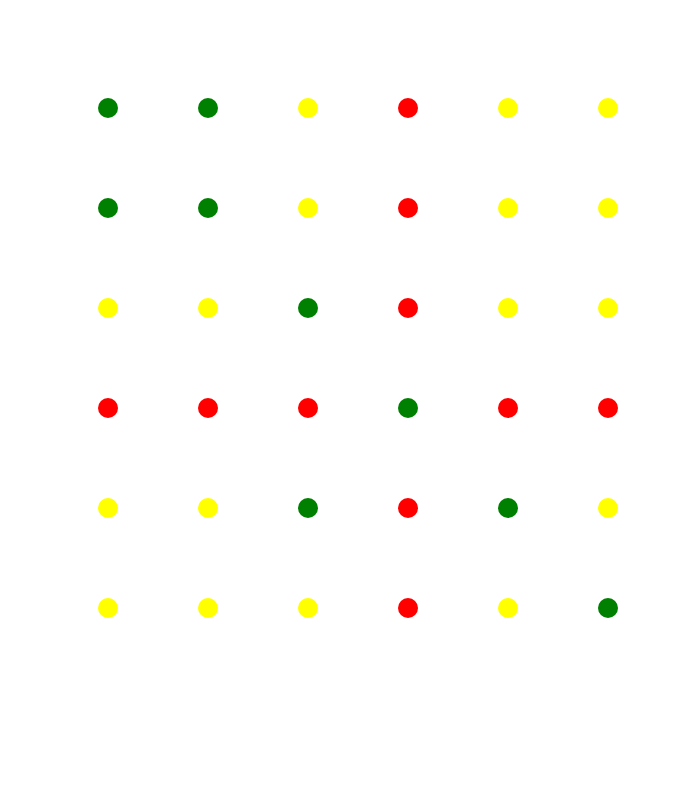
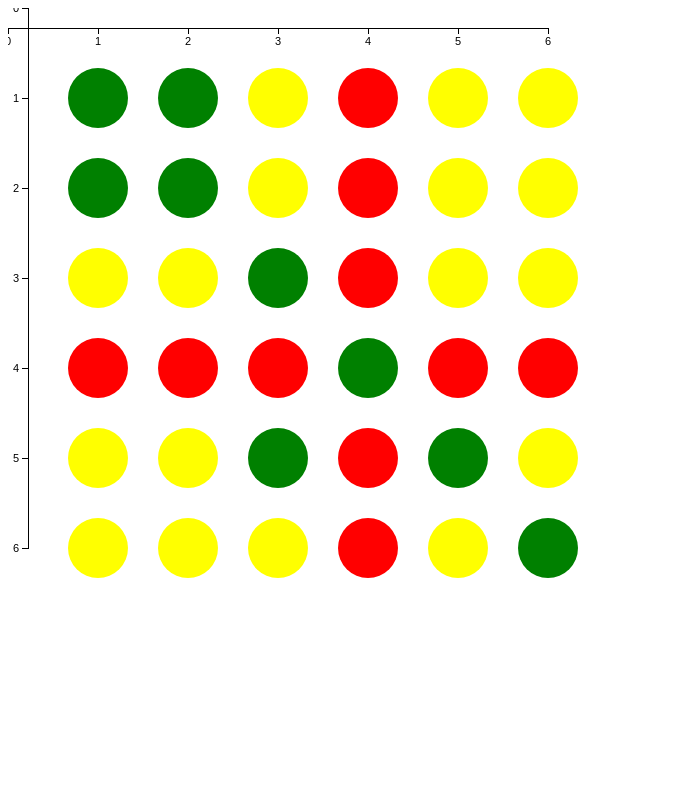
Before and after one commit to culiu/dcnw_web, a PHP site: page / in a window 1280 px wide. Shown: the top 807 px of the page, without its empty margins (0-673 px from the left). After the commit the page ends 578 px from the top, so only its background shows below. Run offline with PHP 8.4, Linux system fonts and the light colour scheme.

Commit message:
add axis, scale, and css

```diff
--- /dev/null
+++ b/dcnw.css
@@ -0,0 +1,11 @@
+.axis path,
+.axis line {
+  fill: none;
+  stroke: black;
+  shape-rendering: crispEdges;
+}
+
+.axis text {
+  font-family: sans-serif;
+  font-size: 11px;
+}
--- a/index.php
+++ b/index.php
@@ -4,6 +4,7 @@
         <meta charset="utf-8">
         <title> DCNW profiling </title>
         <script type="text/javascript" src="d3/d3.min.js"></script>
+        <link rel="stylesheet" type="text/css" href="dcnw.css">
     </head>
 
     <body>
@@ -49,10 +50,34 @@
         ?>
 
         <script type="text/javascript">
-            var w = 800;
-            var h =800;
+            var w = 600;
+            var h =600;
+            var padding = 20;
 
             var dataset = <?php echo json_encode($latencies)?>;
+
+            var max_x = d3.max(dataset, function(d) {return d[0];});
+            var max_y = d3.max(dataset, function(d) {return d[1];});
+
+            var xScale = d3.scale.linear()
+                                 .domain([0, d3.max(dataset, function(d) {return d[0];})])
+                                 .range([0, w*0.9]);
+
+            var yScale = d3.scale.linear()
+                                 .domain([0, d3.max(dataset, function(d) {return d[1];})])
+                                 .range([0, w*0.9]);
+
+            var radius = w / max_x / 2 * 0.6;
+
+            var xAxis = d3.svg.axis()
+                              .scale(xScale)
+                              .orient("bottom")
+                              .ticks(max_x);
+
+            var yAxis = d3.svg.axis()
+                              .scale(yScale)
+                              .orient("left")
+                              .ticks(max_y);
 
             var svg = d3.select("body")
                                 .append("svg")
@@ -63,9 +88,9 @@
                   .data(dataset)
                   .enter()
                   .append("circle")
-                  .attr("cx", function(d) { return d[0] * 100})
-                  .attr("cy", function(d) {return d[1] * 100})
-                  .attr("r", function(d) {return 10})
+                  .attr("cx", function(d) { return xScale(d[0])})
+                  .attr("cy", function(d) {return yScale(d[1])})
+                  .attr("r", function(d) {return radius})
                   .attr("fill", function(d) {
                     if (d[2] < 2000)
                         {return "green"}
@@ -74,6 +99,16 @@
                     else
                         {return "red"}
                   });
+
+            svg.append("g")
+               .attr("class", "axis")
+               .attr("transform", "translate(0, " + padding + ")")
+               .call(xAxis);
+
+            svg.append("g")
+               .attr("class", "axis")
+               .attr("transform", "translate(" + padding + ",0)")
+               .call(yAxis);
         </script>
     </body>
 </html>
```
